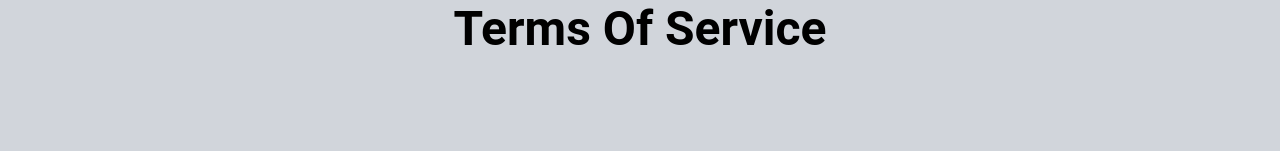
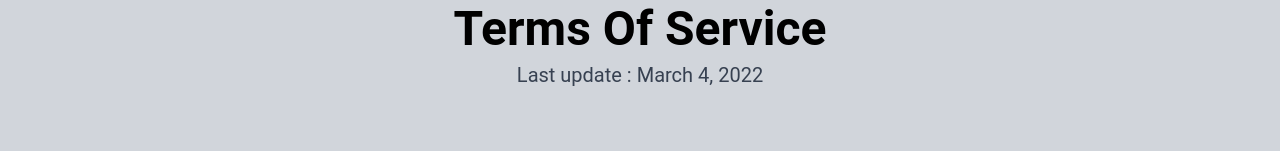
Before and after one commit to ronnapatp/ronnapat.com, a Next.js app: page /en-us/terms in a window 1280 px wide. Shown: the part 229-380 px from the top of the page. Built offline with nearby package versions, Linux system fonts and the light colour scheme; no server answers.

Commit message:
Update terms

```diff
--- a/pages/en-us/terms/index.mdx
+++ b/pages/en-us/terms/index.mdx
@@ -8,7 +8,7 @@ import { langenus } from "@/script/languages";
 
 <Head title="Terms" />
 <Navbar lantoshow={langenus} pathname="en-us" page="/terms" />
-<Header head="legal" title="Terms Of Service" description={null} />
+<Header head="legal" title="Terms Of Service" description={`Last update : ${UpdateTerms}`} />
 <Layout>
 
 
```
